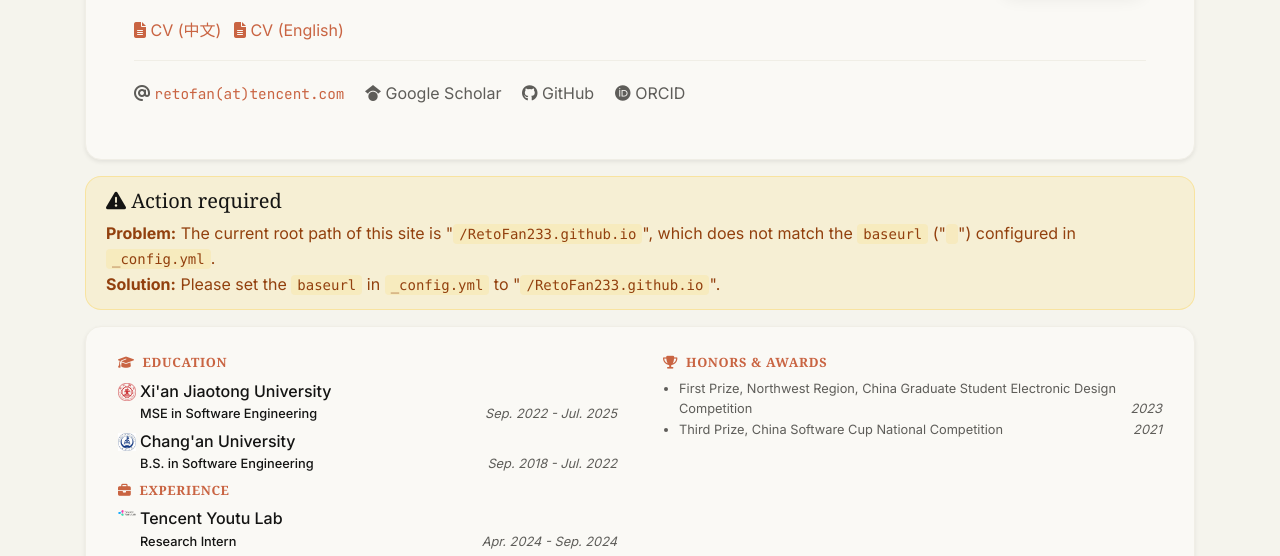
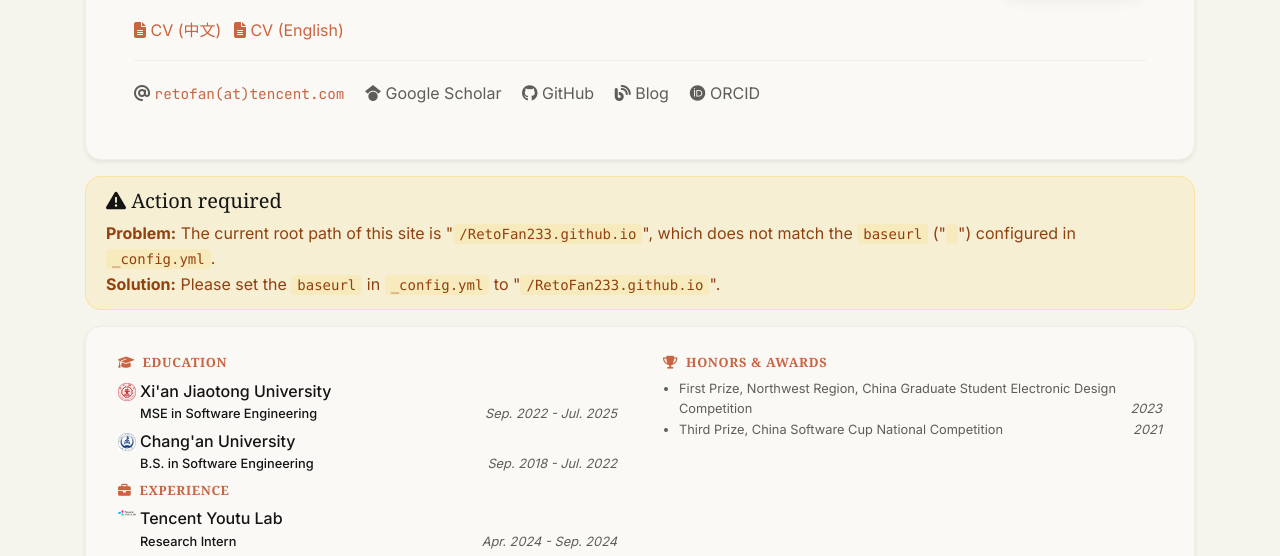
Before and after one commit to RetoFan233/RetoFan233.github.io, a Jekyll site: the page built from index.html, in a window 1280 px wide and 900 px high. Shown: the part 341-897 px from the top of the window. Built offline with Jekyll 4.4.1, drawn with Linux system fonts in a browser that asks for light colours; a style sheet for code colours, icons or effects is not loaded.

Commit message:
update personal blogs url.

```diff
--- a/_data/profile.yml
+++ b/_data/profile.yml
@@ -17,6 +17,7 @@ cv_links:
     url: https://drive.google.com/file/d/1ZEDsedIbEHabFyLuHzyIaRQ2YGl-H13Z/view?usp=sharing
 gscholar: SD4CZKAAAAAJ
 github: RetoFan233
+blog: https://retofan-blog.pages.dev/
 # twitter: your_twitter_id
 # wechat_qrcode: /assets/images/etc/wechat.jpg
 # wechat_prompt: >-
--- a/_includes/widgets/profile_card.html
+++ b/_includes/widgets/profile_card.html
@@ -65,6 +65,12 @@
                         </a>
                         {% endif %}
 
+                        {% if site.data.profile.blog %}
+                        <a class="pr-3 no-break" target="_blank" href="{{ site.data.profile.blog }}">
+                            <i class="fas fa-blog"></i> Blog
+                        </a>
+                        {% endif %}
+
                         {% if site.data.profile.wechat_qrcode %}
                         <a class="pr-3 no-break" data-toggle="modal" data-target="#modal-wechat" style="cursor: pointer;">
                             <i class="fab fa-weixin"></i> WeChat
```
